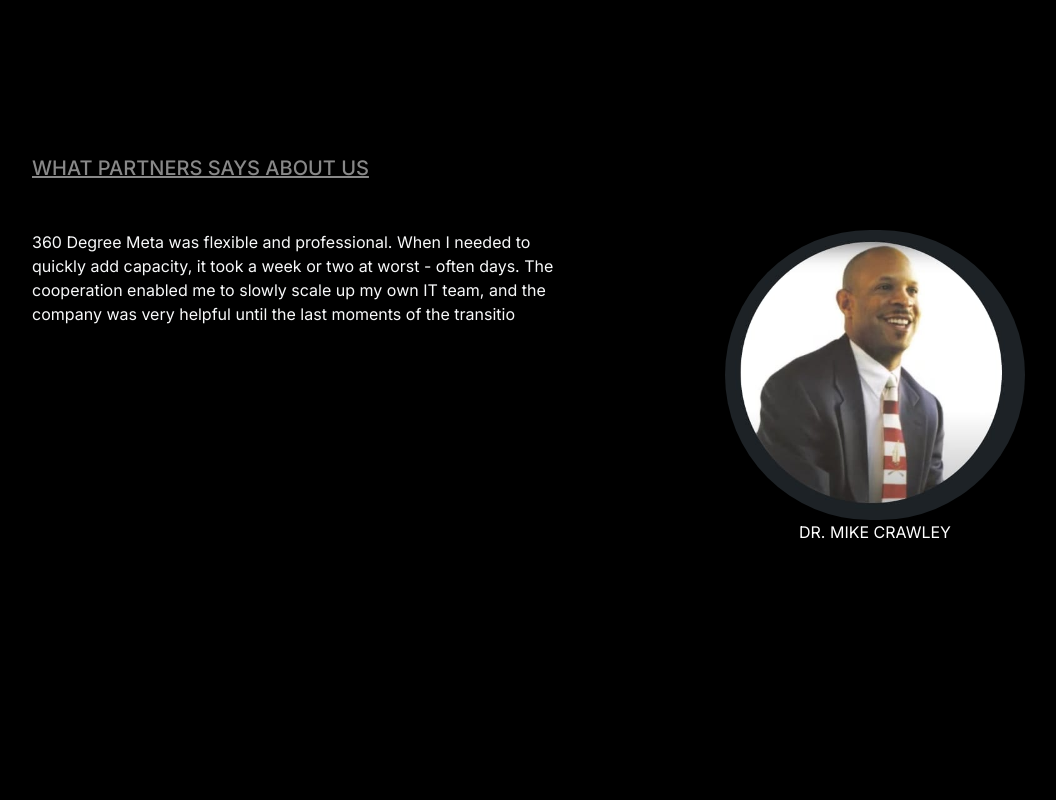
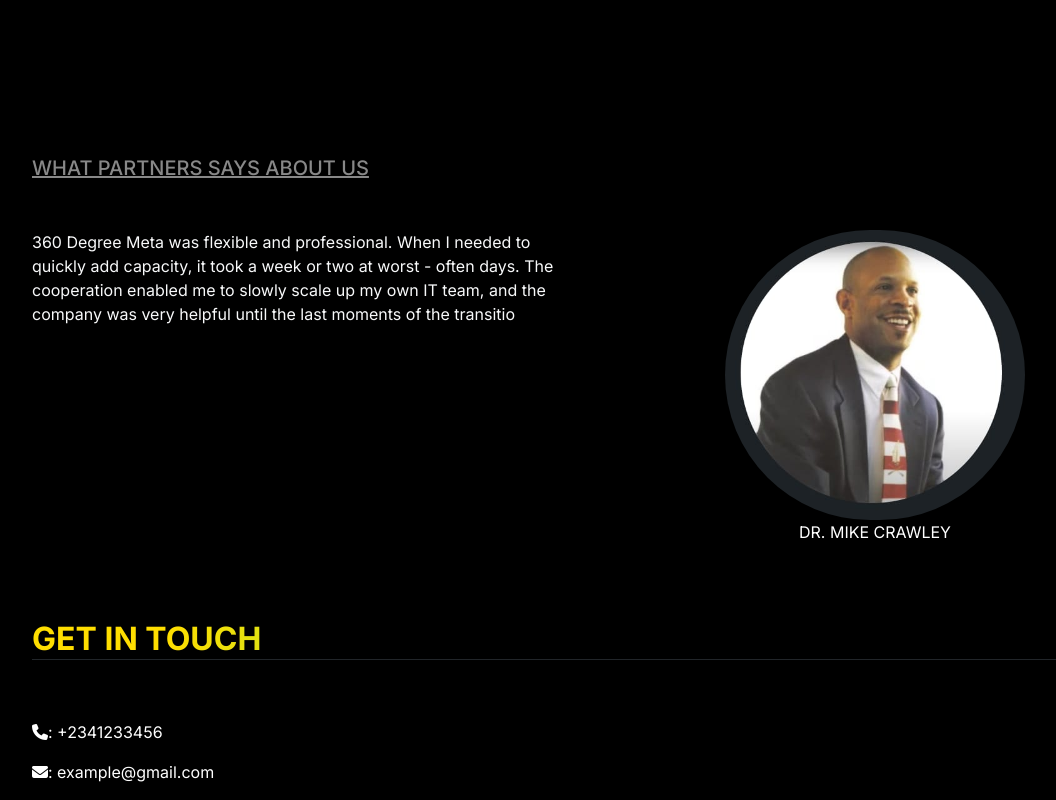
Before and after one commit to A-Tech-Services/One-Page-Website, a plain HTML site: page index.html in a window 1280 px wide. Shown: the part 3889-4689 px from the top of the page, without its empty margins (50-1106 px from the left). Before the commit the page ends 4449 px from the top, so only its background shows below. Drawn offline with nearby package versions, Linux system fonts and the light colour scheme.

Commit message:
new uodate

```diff
--- a/index.html
+++ b/index.html
@@ -6,6 +6,9 @@
     <meta name="viewport" content="width=device-width, initial-scale=1.0">
     <meta name="Author" content="Abiodun Oluwapelumi Amos">
     <title>360 DEGREE OF METAVERSE | HOME PAGE</title>
+
+    <!-- icon cdn -->
+    <link rel="stylesheet" href="https://cdnjs.cloudflare.com/ajax/libs/font-awesome/6.3.0/css/all.min.css" integrity="sha512-SzlrxWUlpfuzQ+pcUCosxcglQRNAq/DZjVsC0lE40xsADsfeQoEypE+enwcOiGjk/bSuGGKHEyjSoQ1zVisanQ==" crossorigin="anonymous" referrerpolicy="no-referrer" />
 
     <!-- bootstrap CSS CDN -->
     <link rel="stylesheet" href="https://cdn.jsdelivr.net/npm/bootstrap@5.3.0-alpha1/dist/css/bootstrap.min.css">
@@ -288,6 +291,13 @@
             </div>
           </div>
 
+          <div class="getintouch container">
+            <h2>GET IN TOUCH</h2>
+
+            <p><i class="fa-solid fa-phone"></i>: +2341233456</p>
+            <p><i class="fa-solid fa-envelope"></i>: example@gmail.com</p>
+          </div>
+
     <!-- bootsrap javascript CDN -->
     <script src="https://cdn.jsdelivr.net/npm/bootstrap@5.3.0-alpha1/dist/js/bootstrap.bundle.min.js"></script>
 
--- a/style/style.css
+++ b/style/style.css
@@ -25,16 +25,6 @@ body{
     background-clip: text;
 }
 
-/* .nav-link::before{
-        content: "";
-        position: absolute;
-        top: 100%;
-        width: 100%;
-        left: 0;
-        height: 5px;
-        border-radius: 2px;
-        background: linear-gradient(111.3deg, #9c27b0 9.6%, #00bcd4 93.6%);
-} */
 
 ul{
     margin-right: 100px;
@@ -201,3 +191,21 @@ li{
     color: rgb(136, 136, 136);
     text-decoration: underline;
 }
+
+.getintouch{
+    padding-top: 60px;
+}
+
+.getintouch p{
+    color: white;
+}
+
+.getintouch h2{
+    background: linear-gradient(94.75deg, #FFDE00 8.5%, #FFDE00 12.11%, #FFDE00 12.12%, #42F272 68.56%);
+    -webkit-background-clip: text;
+    -webkit-text-fill-color: transparent;
+    background-clip: text;
+    font-weight: 700;
+    margin-bottom: 60px;
+    border-bottom: 1px solid;
+}
```
